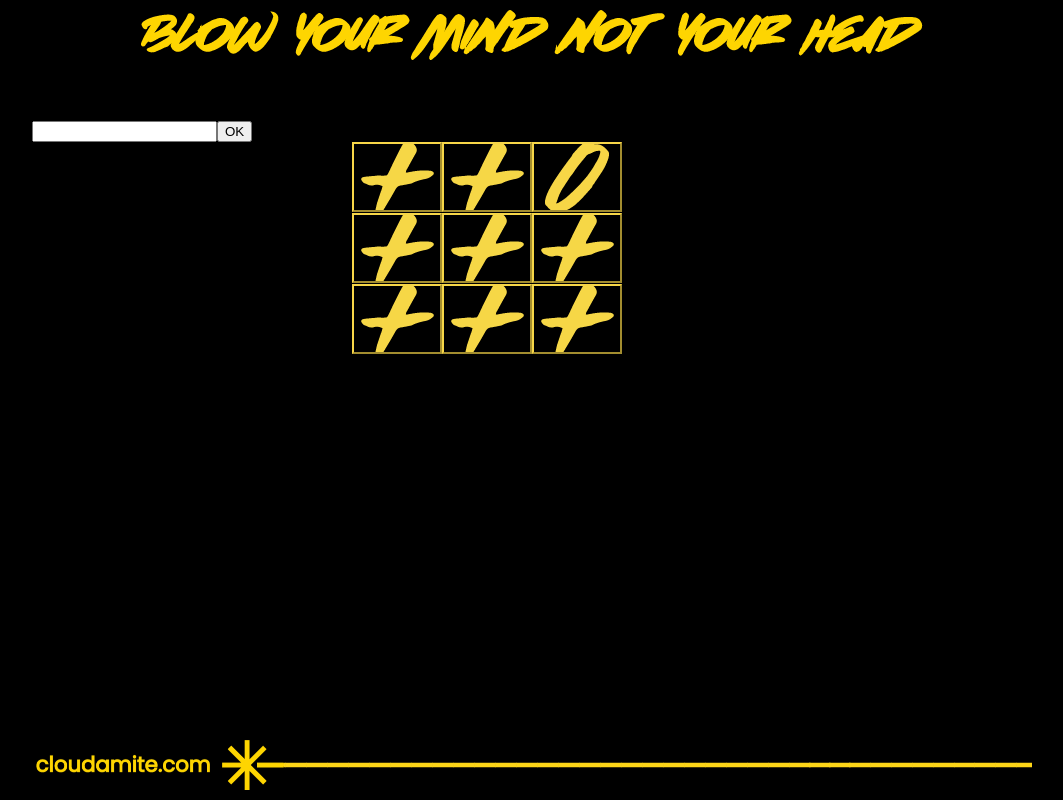
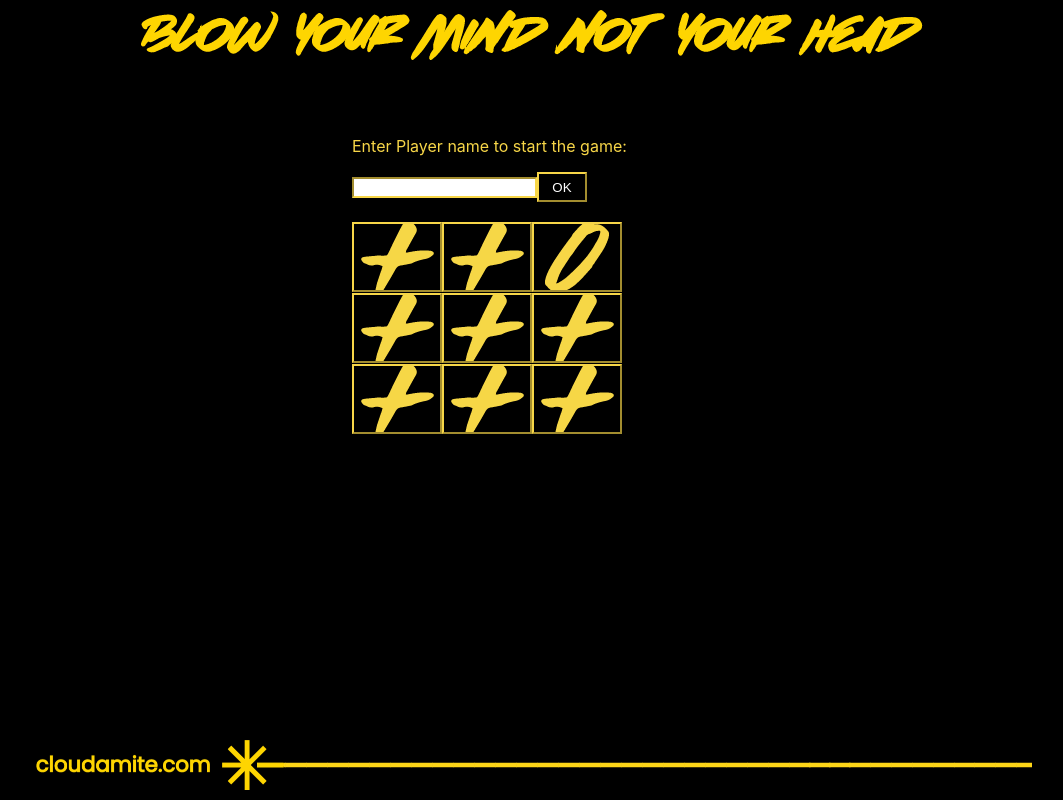
Before and after one commit to Summeli/tic-tac-toe, a React (Create React App) app: page / in a window 1280 px wide. Shown: the whole page, without its empty margins (108-1171 px from the left). Built offline with nearby package versions, Linux system fonts and the light colour scheme.

Commit message:
styles for setting the player name

```diff
--- a/src/PlayerName.tsx
+++ b/src/PlayerName.tsx
@@ -32,13 +32,14 @@ const PlayerName: React.FunctionComponent = () => {
     };
 
     return(
-        <div className='form-wrapper'>
+        <div className='name-form'>
         {gameStarted ? (
-            <div className='pname'>PlayerName: {name}</div>
+            <div className='pname'>Player: {name}</div>
         ):
            (<div className='pname'>
-              <input type='text' name='pname' onChange={handleChange} onKeyDown={handleKeyboardEvent} value={name}/>
-              <button value="OK" onClick={add}>OK</button>
+               <p>Enter Player name to start the game:</p>
+              <input type='text' className='playerNameInput' name='pname' onChange={handleChange} onKeyDown={handleKeyboardEvent} value={name}/>
+              <button className='nameOKButton' value="OK" onClick={add}>OK</button>
            </div>)
         }
         </div>
--- a/src/index.css
+++ b/src/index.css
@@ -96,6 +96,31 @@ code {
   margin-left: auto;
   margin-right: auto;
   width: 360px;
+  margin-top: 20px
+}
+
+.name-form{
+  margin-left: auto;
+  margin-right: auto;
+  width: 360px;
+}
+
+.playerNameInput{
+  font: Poppins;
+  border-color: rgb(247, 214, 72);
+}
+.playerNameInput:focus {
+  outline: none !important;
+  border-color: rgb(247, 214, 72);
+  box-shadow: 0 0 10px rgb(255, 255, 255);
+}
+.nameOKButton{
+  width: 50px;
+  height: 30px;
+  background-color: transparent;
+  color: rgb(255, 255, 255);
+  border-color: rgb(247, 214, 72);
+  font: Poppins;
 }
 
 .extrabuttoncontainer {
```
